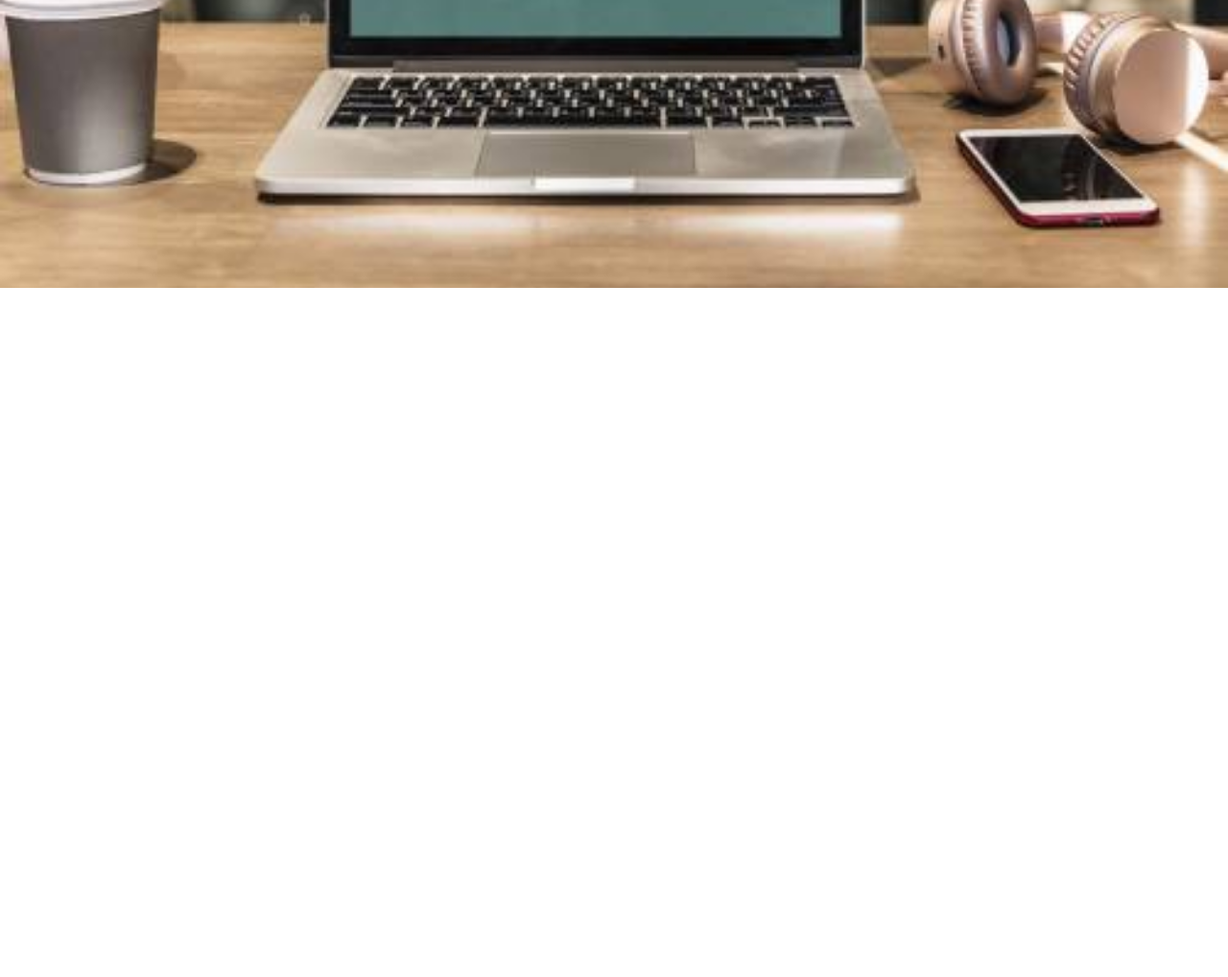
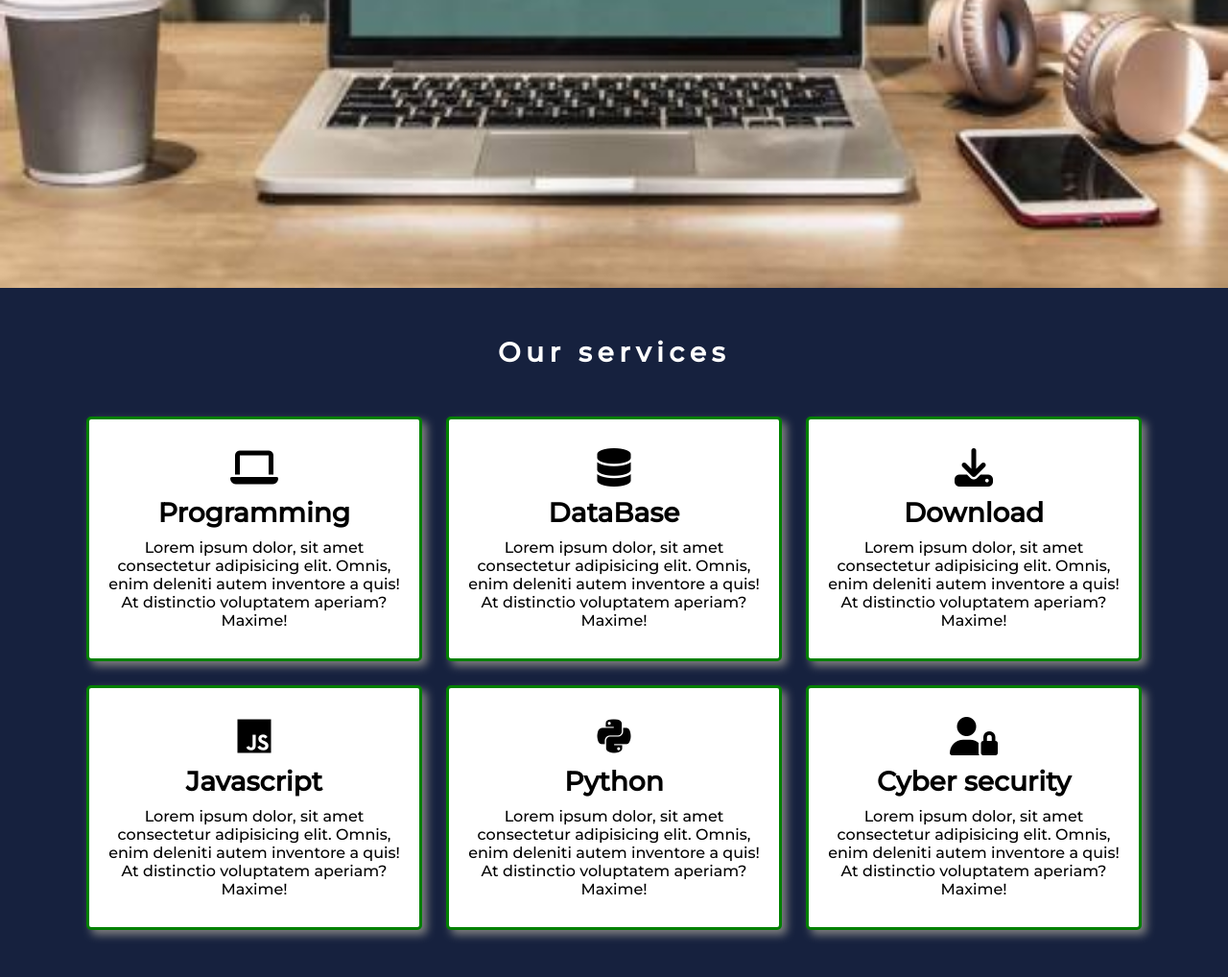
Before and after one commit to Kallol-png/Responsive-website-html-css, a plain HTML site: page index.html in a window 1280 px wide. Shown: the part 500-1518 px from the top of the page at 96% size. Before the commit the page ends 800 px from the top, so only its background shows below. Drawn offline with Linux system fonts and the light colour scheme; a web font is replaced by a local one.

Commit message:
first secton of main tag

```diff
--- a/index.html
+++ b/index.html
@@ -29,6 +29,44 @@
     <header>
 
     </header>
+    <main>
+        <section id="first-section">
+            <h2 class="service-title">Our services</h2>
+            <div id="service-parent">
+                <div class="single-service">
+                    <i class="fa-solid fa-laptop"></i>
+                    <h2>Programming</h2>
+                    <p>Lorem ipsum dolor, sit amet consectetur adipisicing elit. Omnis, enim deleniti autem inventore a quis! At distinctio voluptatem aperiam? Maxime!</p>
+                </div>
+                <div class="single-service">
+                    <i class="fa-solid fa-database"></i>
+                    <h2>DataBase</h2>
+                    <p>Lorem ipsum dolor, sit amet consectetur adipisicing elit. Omnis, enim deleniti autem inventore a quis! At distinctio voluptatem aperiam? Maxime!</p>
+                </div>
+                <div class="single-service">
+                    <i class="fa-solid fa-download"></i>
+                    <h2>Download</h2>
+                    <p>Lorem ipsum dolor, sit amet consectetur adipisicing elit. Omnis, enim deleniti autem inventore a quis! At distinctio voluptatem aperiam? Maxime!</p>
+                </div>
+                <div class="single-service">
+                    <i class="fa-brands fa-js"></i>
+                    <h2>Javascript</h2>
+                    <p>Lorem ipsum dolor, sit amet consectetur adipisicing elit. Omnis, enim deleniti autem inventore a quis! At distinctio voluptatem aperiam? Maxime!</p>
+                </div>
+                <div class="single-service">
+                    <i class="fa-brands fa-python"></i>
+                    <h2>Python</h2>
+                    <p>Lorem ipsum dolor, sit amet consectetur adipisicing elit. Omnis, enim deleniti autem inventore a quis! At distinctio voluptatem aperiam? Maxime!</p>
+                </div>
+                <div class="single-service">
+                    <i class="fa-solid fa-user-lock"></i>
+                    <h2>Cyber security</h2>
+                    <p>Lorem ipsum dolor, sit amet consectetur adipisicing elit. Omnis, enim deleniti autem inventore a quis! At distinctio voluptatem aperiam? Maxime!</p>
+                </div>
+
+            </div>
+        </section>
+    </main>
 
 </body>
 </html>
--- a/style.css
+++ b/style.css
@@ -97,3 +97,58 @@ header{
     background-size: cover;
     background-position: center center;
 }
+/* first section of main tag code start here */
+#first-section{
+    background-color: #16213E;
+    padding-bottom: 100px;
+}
+.service-title{
+    color: white;
+    text-align: center;
+    letter-spacing: 0.2em;
+    font-size: 28px;
+    padding: 50px 0;
+}
+#service-parent{
+    width: 1100px;
+    margin: 0 auto;
+    display: grid;
+    grid-template-columns: repeat(3,1fr);
+    grid-gap:25px;
+
+}
+.single-service{
+    background-color: white;
+    color: black;
+    text-align: center;
+    padding: 30px 20px;
+    border-radius: 5px;
+    border: 3px solid green;
+    box-shadow: 5px 5px 10px grey;
+}
+.single-service i{
+    font-size: 40px;
+}
+.single-service h2{
+    margin: 10px 0;
+    font-size: 28px;
+}
+/* first section of media query code start */
+@media only screen and (max-width:688px){
+    #service-parent{
+        display: grid;
+        grid-template-columns: repeat(1,1fr);
+        grid-gap:10px;
+        width: 100%;
+
+    }
+}
+@media only screen and (min-width:689px) and (max-width:1099px){
+    #service-parent{
+        display: grid;
+        grid-template-columns: repeat(2,1fr);
+        grid-gap:20px;
+        width: 100%;
+
+    }
+}
```
